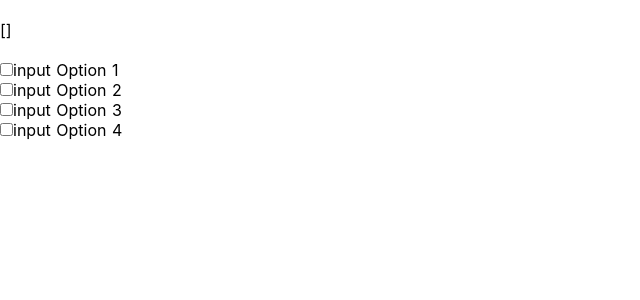
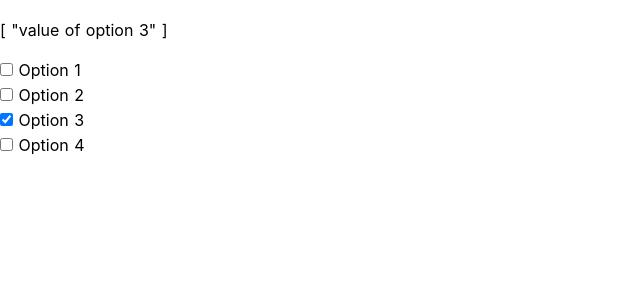
Before and after one commit to OziOcb/multiple-checkboxes-with-vue-and-v-model, a Nuxt app: page / in a window 1280 px wide. Shown: the top 300 px of the page, without its empty margins (0-640 px from the left). Built offline with nearby package versions, Linux system fonts and the light colour scheme.

Commit message:
Working example of checkbox component

```diff
--- /dev/null
+++ b/components/Checkbox.vue
@@ -0,0 +1,41 @@
+<template>
+  <label>
+    <input type="checkbox" :value="val" v-model="checked" @change="onChange" />
+    <slot />
+  </label>
+</template>
+
+<script>
+export default {
+  name: "CheckBox",
+
+  props: ["value", "val"],
+  data() {
+    return {
+      checkedProxy: false
+    };
+  },
+  computed: {
+    checked: {
+      get() {
+        return this.value;
+      },
+      set(val) {
+        this.checkedProxy = val;
+      }
+    }
+  },
+  methods: {
+    onChange: function(e) {
+      this.$emit("input", this.checkedProxy);
+    }
+  }
+};
+</script>
+
+<style scoped>
+label {
+  display: block;
+  margin-bottom: 5px;
+}
+</style>
--- a/pages/index.vue
+++ b/pages/index.vue
@@ -4,23 +4,27 @@
     <div>{{ myCheckBoxModel }}</div>
     <br />
 
-    <div v-for="item in checkOptions" :key="item.id">
-      <input
-        :value="item.value"
-        v-model="myCheckBoxModel"
-        :id="item.id"
-        type="checkbox"
-      />
-
-      <label :for="item.id">input {{ item.label }}</label>
-    </div>
+    <Checkbox
+      v-for="item in checkOptions"
+      :key="item.id"
+      :val="item.value"
+      v-model="myCheckBoxModel"
+    >
+      {{ item.label }}
+    </Checkbox>
   </div>
 </template>
 
 <script>
+import Checkbox from "@/components/Checkbox.vue";
+
 export default {
+  components: {
+    Checkbox
+  },
+
   data: () => ({
-    myCheckBoxModel: [],
+    myCheckBoxModel: ["value of option 3"],
 
     checkOptions: [
       { id: 1, label: "Option 1", value: "value of option 1" },
```
